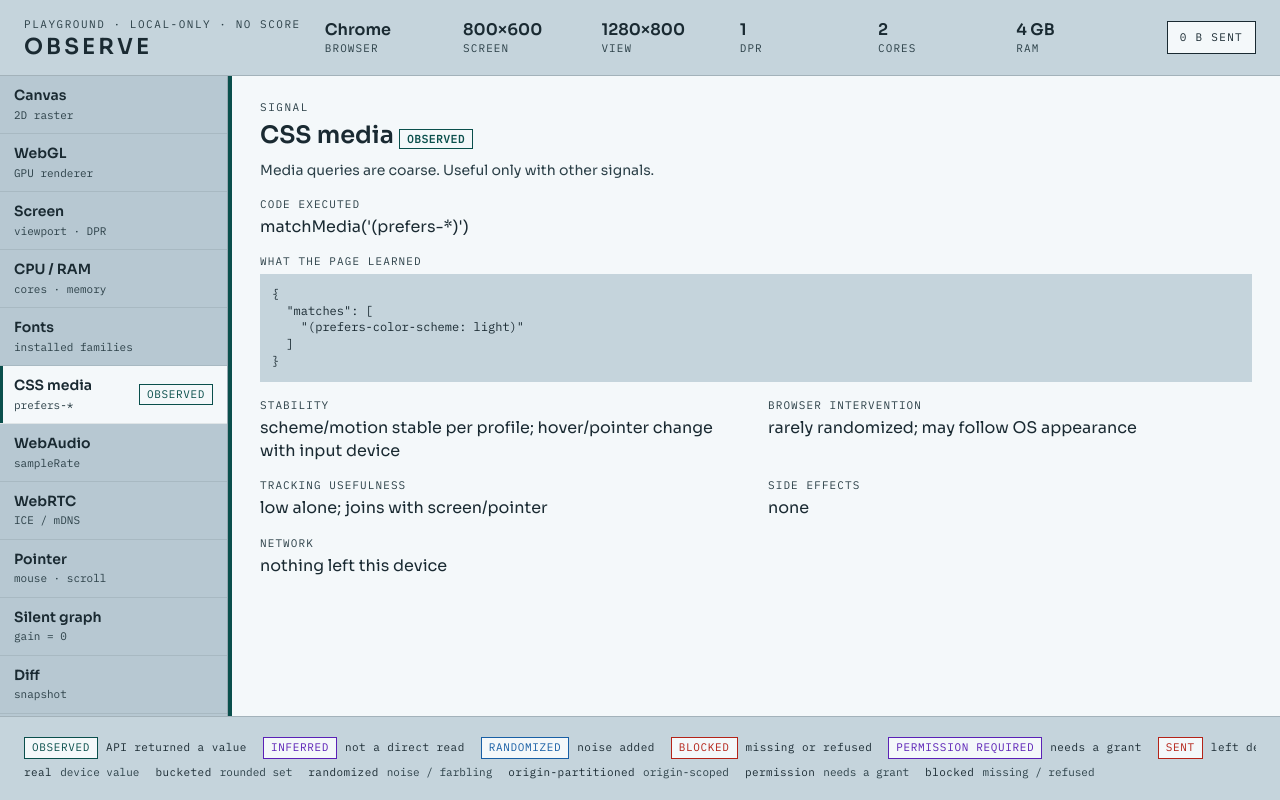
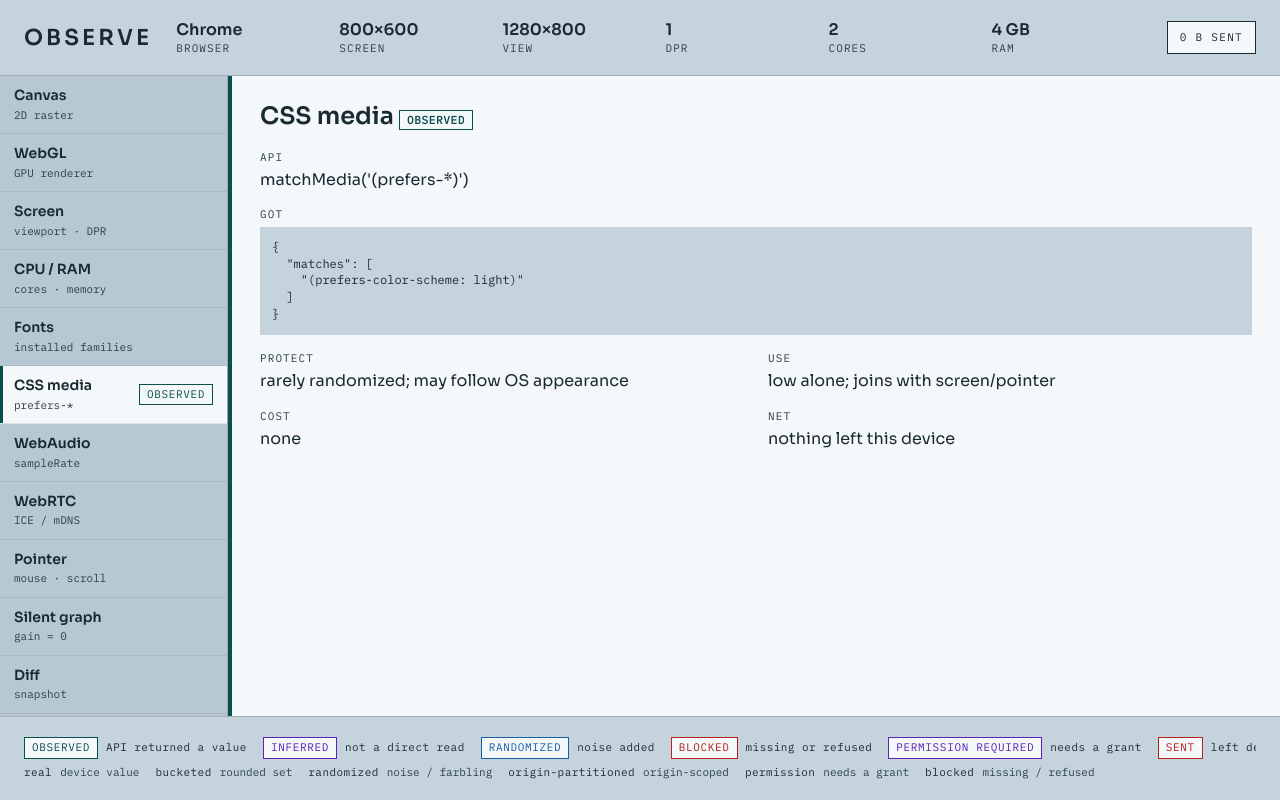
Before and after one commit to ImAno177/observe-lab, a plain HTML site: page index.html in a window 1280 px wide. Both pictures are taken after a click on the element "Signals". Drawn offline with Linux system fonts and the light colour scheme.

Commit message:
fix(copy): drop Stability and other long detail headings
Visible labels are one word. Cite/kicker wallpaper is gone. Collector fields stay.

```diff
--- a/app.js
+++ b/app.js
@@ -35,18 +35,6 @@
     aliexpress: "gain = 0",
     diff: "snapshot",
     net: "outbound"
-  };
-  var CITE = {
-    canvas: "Mowery & Shacham, Pixel Perfect, W2SP 2012 — GPU/OS raster differences.",
-    webgl: "Cao, Li, Wijesekera, WWW 2017 — renderer string is the high-entropy bit.",
-    screen: "Joiner. Viewport changes on resize; screen size usually does not.",
-    hardware: "Chrome buckets deviceMemory to 0.25–8 GB (Laperdrix et al., TWEB 2020).",
-    fonts: "Eckersley, PETS 2010 — font lists were among the strongest early signals.",
-    css: "Media queries are coarse. Useful only with other signals.",
-    webaudio: "Queiroz et al. 2021 — audio hashes can be fickle. Not strong on every engine.",
-    webrtc: "Modern engines mDNS-host candidates. Empty iceServers here: no STUN.",
-    pointer: "Behavioral, not an identifier. maxTouchPoints is the stable bit.",
-    aliexpress: "Ars 2026-08. Destination connected at gain 0 can hold the OS audio path."
   };
   var STATUS_GLOSS = {
     Observed: "API returned a value",
@@ -141,8 +129,7 @@
       ["language", s.language || "—", "Observed"]
     ];
     return (
-      '<p class="kicker">already known</p><h2>Harvest</h2>' +
-      '<p class="cite">On load, no click. Eckersley 2010 · Laperdrix 2020. Joiners, not a score.</p>' +
+      "<h2>Harvest</h2>" +
       '<dl class="harvest">' +
       rows
         .map(function (row) {
@@ -163,6 +150,8 @@
 
   function detailHtml(r) {
     var rows = FP.DETAIL_FIELDS.map(function (k) {
+      var label = FP.DETAIL_LABELS[k];
+      if (!label) return "";
       var wide = k === "learned" || k === "codeExecuted";
       var body =
         k === "learned" && r.learnedValue && typeof r.learnedValue === "object"
@@ -172,20 +161,18 @@
         "<div" +
         (wide ? ' class="wide"' : "") +
         "><dt>" +
-        esc(FP.DETAIL_LABELS[k]) +
+        esc(label) +
         "</dt><dd>" +
         body +
         "</dd></div>"
       );
     }).join("");
     return (
-      '<p class="kicker">signal</p><h2>' +
+      "<h2>" +
       esc(r.title) +
       " " +
       chip(r.status) +
-      "</h2>" +
-      (CITE[r.id] ? '<p class="cite">' + esc(CITE[r.id]) + "</p>" : "") +
-      '<dl class="sheet-grid">' +
+      '</h2><dl class="sheet-grid">' +
       rows +
       "</dl>"
     );
@@ -201,12 +188,7 @@
     else if (results[id] && FP.collectorIds().indexOf(id) >= 0) $("detail").innerHTML = detailHtml(results[id]);
     else if (FP.collectorIds().indexOf(id) >= 0) {
       $("detail").hidden = false;
-      $("detail").innerHTML =
-        '<p class="kicker">signal</p><h2>' +
-        esc(TITLES[id]) +
-        "</h2><p class=\"cite\">" +
-        esc(CITE[id] || "") +
-        '</p><p class="empty">Running…</p>';
+      $("detail").innerHTML = "<h2>" + esc(TITLES[id]) + '</h2><p class="empty">Running…</p>';
     }
     renderList();
   }
--- a/core.js
+++ b/core.js
@@ -22,13 +22,13 @@
   ];
 
   var DETAIL_LABELS = {
-    codeExecuted: "Code executed",
-    learned: "What the page learned",
-    stability: "Stability",
-    intervention: "Browser intervention",
-    tracking: "Tracking usefulness",
-    sideEffects: "Side effects",
-    network: "Network"
+    codeExecuted: "API",
+    learned: "Got",
+    stability: "",
+    intervention: "Protect",
+    tracking: "Use",
+    sideEffects: "Cost",
+    network: "Net"
   };
 
   var MEMORY_BUCKETS = [0.25, 0.5, 1, 2, 4, 8];
--- a/index.html
+++ b/index.html
@@ -14,7 +14,6 @@
 
     <header class="top">
       <div class="brand">
-        <p class="kicker">playground · local-only · no score</p>
         <h1>OBSERVE</h1>
       </div>
       <div class="meter" id="summary"></div>
@@ -28,9 +27,7 @@
         <article id="detail"></article>
 
         <div id="aliexpress" hidden>
-          <p class="kicker">case · Aug 2026</p>
           <h2 id="ali-title">Silent graph</h2>
-          <p class="cite">Callaghan / Ars 2026-08 — AliExpress kept AudioContext.destination live at gain 0; Bluetooth multipoint stuck on the PC.</p>
           <ol class="chain" aria-label="oscillator to destination">
             <li>oscillator</li>
             <li>analyser</li>
@@ -51,20 +48,17 @@
         </div>
 
         <div id="diff-pane" hidden>
-          <p class="kicker">local</p>
           <h2 id="diff-title">Diff</h2>
           <div class="btn-row">
             <button class="btn" id="snap-capture" type="button">Capture</button>
             <button class="btn btn-ghost" id="snap-compare" type="button">Compare</button>
           </div>
-          <p class="hint">Reload, resize, or paste another browser.</p>
           <label class="sr" for="snap-paste">Paste snapshot</label>
           <textarea id="snap-paste" placeholder='{"ts":…,"fields":{…}}'></textarea>
           <div id="diff-out"><p class="empty">Capture, then Compare.</p></div>
         </div>
 
         <div id="net-pane" hidden>
-          <p class="kicker">inspector</p>
           <h2 id="net-title">Network</h2>
           <div class="btn-row">
             <button class="btn btn-ghost" id="net-preview" type="button">Preview opt-in payload</button>
```
Also changed, not shown: test.js (+24 -8 lines).
